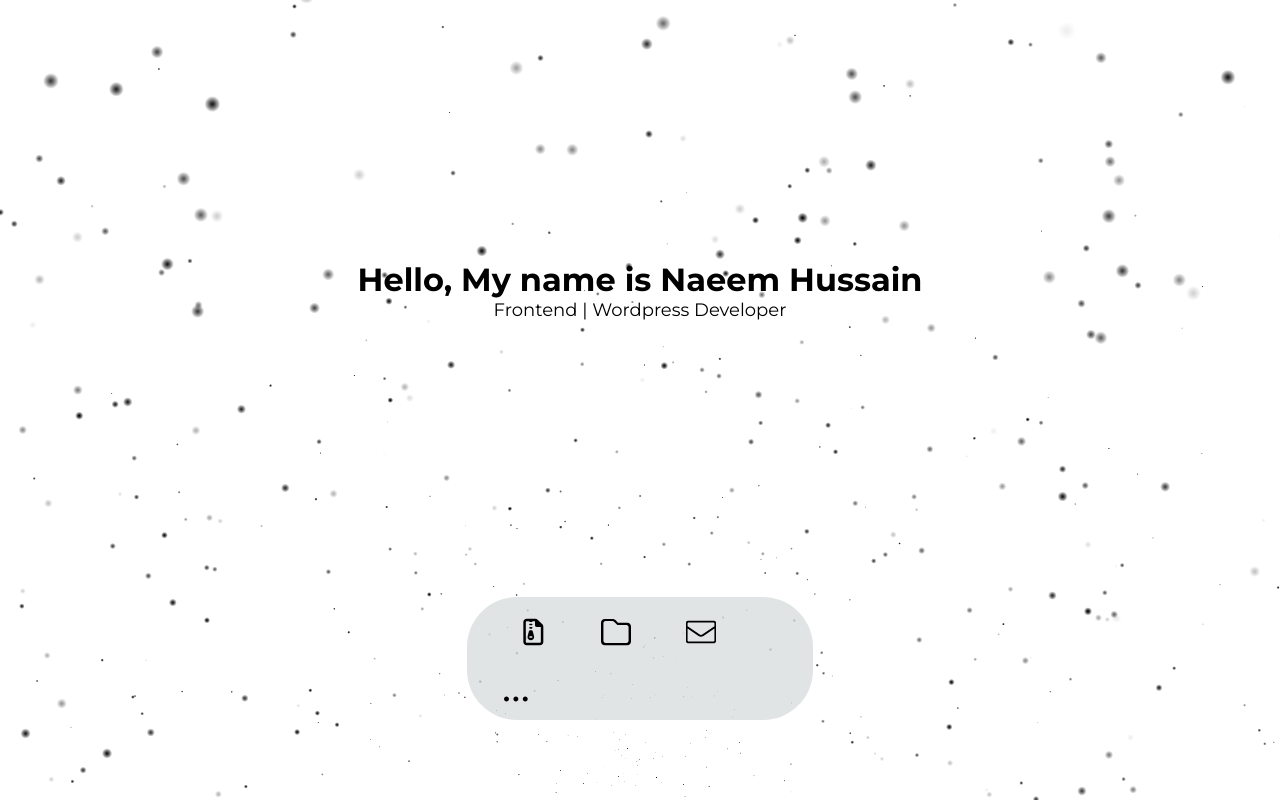
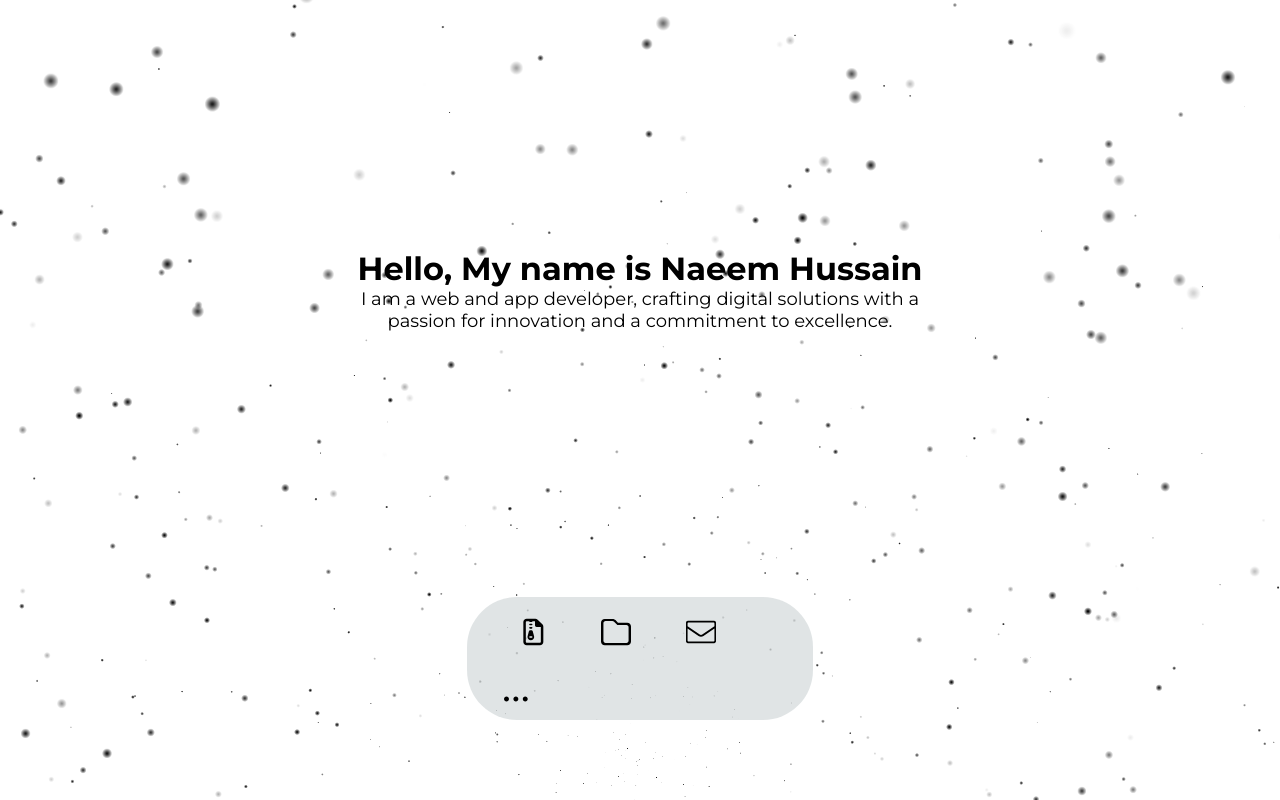
Before and after one commit to naeemnh/naeemnh, a Next.js app: page / in a window 1280 px wide. Built offline with nearby package versions, Linux system fonts and the light colour scheme.

Commit message:
css declaration & about me text

```diff
--- a/app/page.module.css
+++ b/app/page.module.css
@@ -15,6 +15,7 @@
   text-align: center;
   /* flex: 1 1 100%; */
   margin: auto;
+  max-width: 600px;
 }
 
 .about_me>p {
--- a/app/page.tsx
+++ b/app/page.tsx
@@ -17,7 +17,8 @@ export default function Home() {
             <div className={styles.about_me}>
 
               <h1>Hello, My name is Naeem Hussain</h1>
-              <p>Frontend | Wordpress Developer</p>
+              {/* <p>Frontend | Wordpress Developer</p> */}
+              <p>I am a web and app developer, crafting digital solutions with a passion for innovation and a commitment to excellence.</p>
             </div>
           </>
       }
--- /dev/null
+++ b/declaration.d.ts
@@ -0,0 +1,4 @@
+declare module '*.css' {
+  const content: Record<string, string>;
+  export default content;
+}
```
